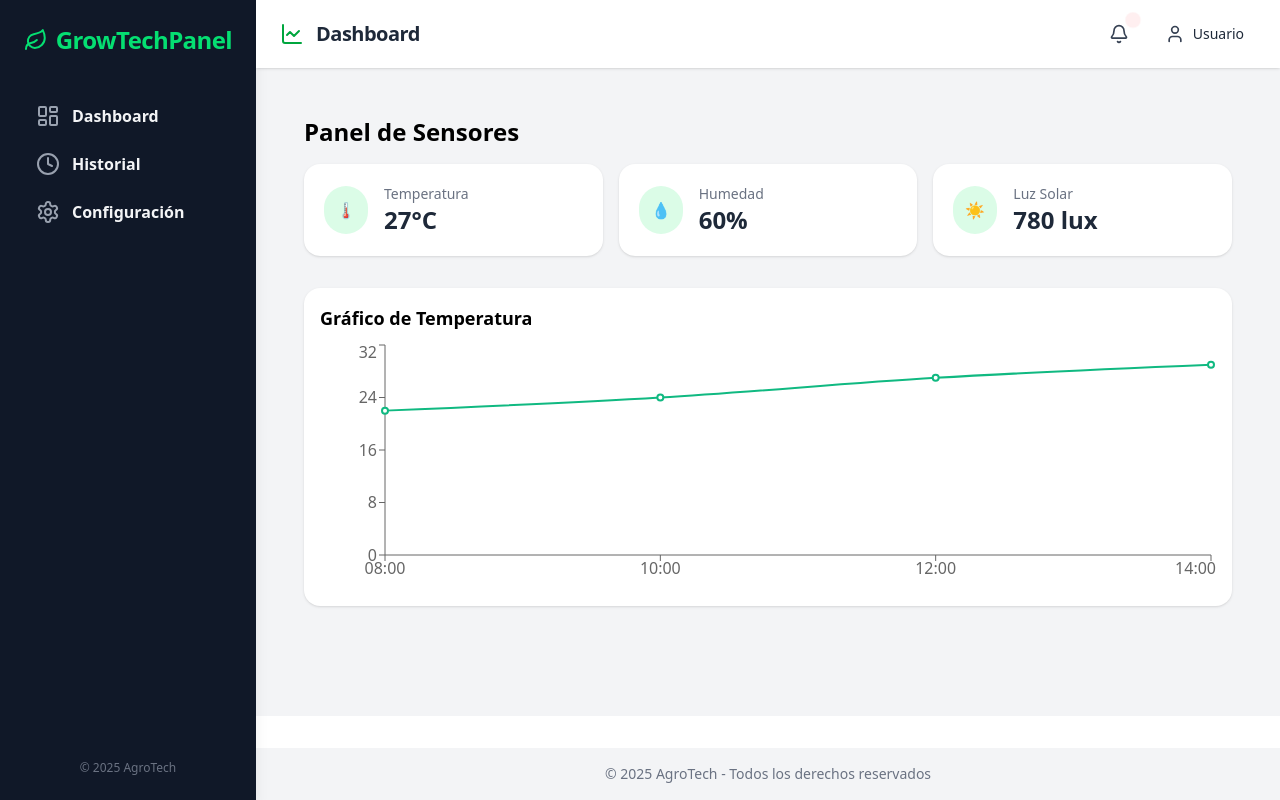
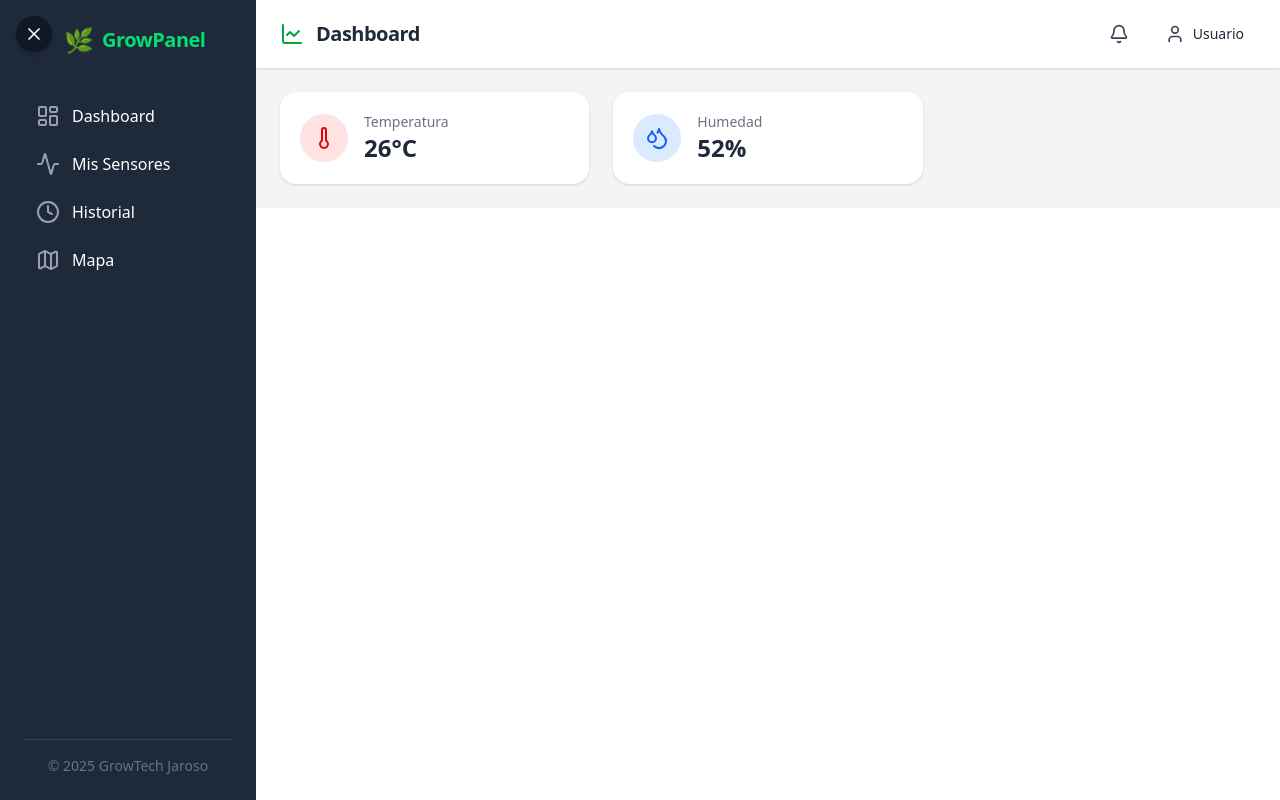
Before and after one commit to growtech-jaroso/front-sensores, a React (Vite) app: page / in a window 1280 px wide. Built offline with nearby package versions, Linux system fonts and the light colour scheme.

Commit message:
Optimizacion de componentes

```diff
--- a/src/App.tsx
+++ b/src/App.tsx
@@ -1,21 +1,26 @@
-import Footer from "./components/Footer";
-import Header from "./components/Header";
-import Sidebar from "./components/Sidebar";
-import Dashboard from "./pages/Dashboard";
+// App.tsx
+import Layout from "./layout/Layout";
+import SensorCard from "./components/SensorCard";
+import { Thermometer, Droplets } from "lucide-react";
 
-function App() {
+export default function App() {
   return (
-    <div className="flex">
-      <Sidebar />
-      <div className="ml-64 w-full flex flex-col min-h-screen">
-        <Header />
-        <main className="flex-grow p-6 bg-gray-100">
-          <Dashboard />
-        </main>
-        <Footer />
+    <Layout>
+      <div className="grid grid-cols-1 md:grid-cols-2 xl:grid-cols-3 gap-6">
+        <SensorCard
+          title="Temperatura"
+          value="26°C"
+          icon={<Thermometer className="w-6 h-6" />}
+          color="bg-red-100 text-red-600"
+        />
+        <SensorCard
+          title="Humedad"
+          value="52%"
+          icon={<Droplets className="w-6 h-6" />}
+          color="bg-blue-100 text-blue-600"
+        />
+        {/* He puesto dos de ejemplo*/}
       </div>
-    </div>
+    </Layout>
   );
 }
-
-export default App;
--- a/src/components/Footer.tsx
+++ b/src/components/Footer.tsx
@@ -1,7 +1,7 @@
 export default function Footer() {
-    return (
-      <footer className="bg-gray-100 text-center text-sm text-gray-500 py-4 mt-8">
-        © {new Date().getFullYear()} AgroTech - Todos los derechos reservados
-      </footer>
-    );
-  }
+  return (
+    <div className="text-xs text-gray-500 border-t border-gray-700 pt-4">
+      <p className="text-sm">&copy; 2025 GrowTech Jaroso</p>
+    </div>
+  );
+}
--- a/src/components/Header.tsx
+++ b/src/components/Header.tsx
@@ -1,4 +1,6 @@
-import { Bell, User, LineChart } from "lucide-react";
+// Header.tsx
+import { Bell, LineChart } from "lucide-react";
+import UserMenu from "./UserMenu";
 
 export default function Header() {
   return (
@@ -11,13 +13,9 @@ export default function Header() {
       <div className="flex items-center gap-4">
         <button className="relative hover:bg-gray-100 p-2 rounded-full transition">
           <Bell className="w-5 h-5 text-gray-700" />
-          <span className="absolute top-0 right-0 w-2 h-2 bg-red-500 rounded-full animate-ping"></span>
         </button>
 
-        <div className="flex items-center gap-2 cursor-pointer hover:bg-gray-100 px-3 py-1.5 rounded-full transition">
-          <User className="w-5 h-5 text-gray-700" />
-          <span className="text-sm text-gray-800 font-medium">Usuario</span>
-        </div>
+        <UserMenu />
       </div>
     </header>
   );
--- a/src/components/SensorCard.tsx
+++ b/src/components/SensorCard.tsx
@@ -4,7 +4,7 @@ type SensorCardProps = {
   title: string;
   value: string;
   icon: React.ReactNode;
-  color?: string; // Ej: "bg-green-100 text-green-600"
+  color?: string;
 };
 
 export default function SensorCard({
--- a/src/components/Sidebar.tsx
+++ b/src/components/Sidebar.tsx
@@ -1,41 +1,61 @@
-import {
-    LayoutDashboard,
-    Clock,
-    Settings,
-    Leaf,
-  } from "lucide-react";
+import Footer from "./Footer";
+import { sidebarLinks } from "./SidebarLinks";
+import { Menu, X } from "lucide-react";
 
-  export default function Sidebar() {
-    return (
-      <aside className="w-64 bg-gray-900 text-gray-100 h-screen p-6 fixed top-0 left-0 flex flex-col justify-between shadow-lg">
-        <div>
-          <div className="flex items-center gap-2 mb-10 text-green-400">
-            <Leaf className="w-6 h-" />
-            <h2 className="text-2xl font-semibold tracking-tight">GrowTechPanel</h2>
+type SidebarProps = {
+  isOpen: boolean;
+  toggle: () => void;
+};
+
+export default function Sidebar({ isOpen, toggle }: SidebarProps) {
+  return (
+    <>
+      {/* Botón de toggle */}
+      <button
+        onClick={toggle}
+        className="fixed top-4 left-4 z-50 bg-gray-900 text-white p-2 rounded-full shadow-md hover:bg-gray-800 transition-all"
+      >
+        {isOpen ? <X size={20} /> : <Menu size={20} />}
+      </button>
+
+      {/* Sidebar */}
+      <aside
+        className={`bg-gray-800 text-white h-screen p-6 fixed top-0 z-40 transition-all duration-300 ease-in-out ${
+          isOpen ? "w-64 left-0" : "w-0 -left-64"
+        } flex flex-col justify-between`}
+      >
+        {/* Contenido del Sidebar */}
+        <div className="flex-grow">
+          {/* Encabezado del Sidebar */}
+          <div className="flex items-center gap-2 mb-10 text-green-400 ml-10">
+            <span className="text-2xl font-bold">🌿</span>
+            {isOpen && (
+              <h2 className="text-xl font-semibold tracking-tight">GrowPanel</h2>
+            )}
           </div>
 
-          <nav className="space-y-2 text-md font-bold">
-            <NavItem icon={<LayoutDashboard />} label="Dashboard" />
-            <NavItem icon={<Clock />} label="Historial" />
-            <NavItem icon={<Settings />} label="Configuración" />
+          {/* Navegación */}
+          <nav className="space-y-2">
+            {sidebarLinks.map((item) => (
+              <a
+                key={item.label}
+                href={item.href}
+                className={`flex items-center gap-3 px-3 py-2 rounded-lg hover:bg-gray-800 transition-colors ${
+                  !isOpen ? "opacity-0 invisible" : "opacity-100 visible"
+                }`}
+              >
+                <span className="text-gray-400">{item.icon}</span>
+                {isOpen && <span>{item.label}</span>}
+              </a>
+            ))}
           </nav>
         </div>
 
-        <div className="text-xs text-gray-500 text-center">
-          © {new Date().getFullYear()} AgroTech
+        {/* Footer */}
+        <div className="text-center">
+          <Footer />
         </div>
       </aside>
-    );
-  }
-
-  function NavItem({ icon, label }: { icon: React.ReactNode; label: string }) {
-    return (
-      <a
-        href="#"
-        className="flex items-center gap-3 px-3 py-2 rounded-lg hover:bg-gray-800 transition-colors"
-      >
-        <span className="text-gray-400">{icon}</span>
-        <span>{label}</span>
-      </a>
-    );
-  }
+    </>
+  );
+}
--- /dev/null
+++ b/src/components/SidebarLinks.tsx
@@ -0,0 +1,9 @@
+import { LayoutDashboard, Clock, Map, Activity } from "lucide-react";
+
+// Agregar más si lo necesitamos
+export const sidebarLinks = [
+  { label: "Dashboard", icon: <LayoutDashboard />, href: "#" },
+  { label: "Mis Sensores", icon: <Activity/>, href: "#" },
+  { label: "Historial", icon: <Clock />, href: "#" },
+  { label: "Mapa", icon: <Map />, href: "#" },
+];
--- /dev/null
+++ b/src/components/UserMenu.tsx
@@ -0,0 +1,50 @@
+import { useState, useRef, useEffect } from "react";
+import { User, LogOut, Settings } from "lucide-react";
+
+// Definimos el tipo de las propiedades del componente
+export default function UserMenu() {
+  const [open, setOpen] = useState(false);
+  const menuRef = useRef<HTMLDivElement>(null);
+
+  // Manejador de eventos para cerrar el menú al hacer clic fuera de él
+  useEffect(() => {
+    function handleClickOutside(event: MouseEvent) {
+      if (menuRef.current && !menuRef.current.contains(event.target as Node)) {
+        setOpen(false);
+      }
+    }
+    // Agregamos el evento al hacer clic
+    document.addEventListener("click", handleClickOutside);
+    return () => document.removeEventListener("click", handleClickOutside);
+  }, []);
+
+  return (
+    <div className="relative" ref={menuRef}>
+      <div
+        onClick={() => setOpen(!open)}
+        className="flex items-center gap-2 cursor-pointer hover:bg-gray-100 px-3 py-1.5 rounded-full transition"
+      >
+        <User className="w-5 h-5 text-gray-700" />
+        <span className="text-sm text-gray-800 font-medium">Usuario</span>
+      </div>
+
+      {/* Dropdown */}
+      {open && (
+        <div className="absolute right-0 mt-2 w-48 bg-white rounded-xl shadow-lg border border-gray-200 z-50 animate-dropdown">
+          <ul className="py-1">
+            <li className="flex items-center gap-2 px-4 py-2 text-sm text-gray-700 hover:bg-gray-100 cursor-pointer transition">
+              <User className="w-4 h-4" /> Perfil
+            </li>
+            <li className="flex items-center gap-2 px-4 py-2 text-sm text-gray-700 hover:bg-gray-100 cursor-pointer transition">
+              <Settings className="w-4 h-4" /> Configuración
+            </li>
+            <hr className="my-1 border-gray-200" />
+            <li className="flex items-center gap-2 px-4 py-2 text-sm text-red-600 hover:bg-red-50 cursor-pointer transition">
+              <LogOut className="w-4 h-4" /> Cerrar sesión
+            </li>
+          </ul>
+        </div>
+      )}
+    </div>
+  );
+}
--- /dev/null
+++ b/src/layout/Layout.tsx
@@ -0,0 +1,27 @@
+// components/Layout.tsx
+import { useState } from "react";
+import Sidebar from "../components/Sidebar";
+import Header from "../components/Header";
+
+type LayoutProps = {
+  children: React.ReactNode;
+};
+
+export default function Layout({ children }: LayoutProps) {
+  const [sidebarOpen, setSidebarOpen] = useState(true);
+
+  return (
+    <div className="flex">
+      <Sidebar isOpen={sidebarOpen} toggle={() => setSidebarOpen(!sidebarOpen)} />
+
+      <div
+        className={`flex-1 min-h-screen transition-all duration-300 ${
+          sidebarOpen ? "ml-64" : "ml-0"
+        }`}
+      >
+        <Header />
+        <main className="p-6 bg-gray-100">{children}</main>
+      </div>
+    </div>
+  );
+}
```
